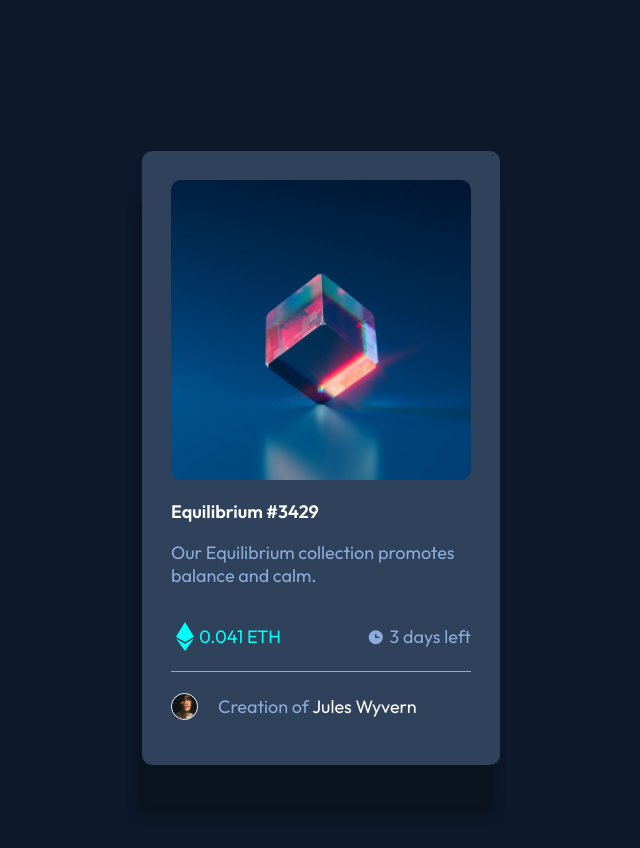
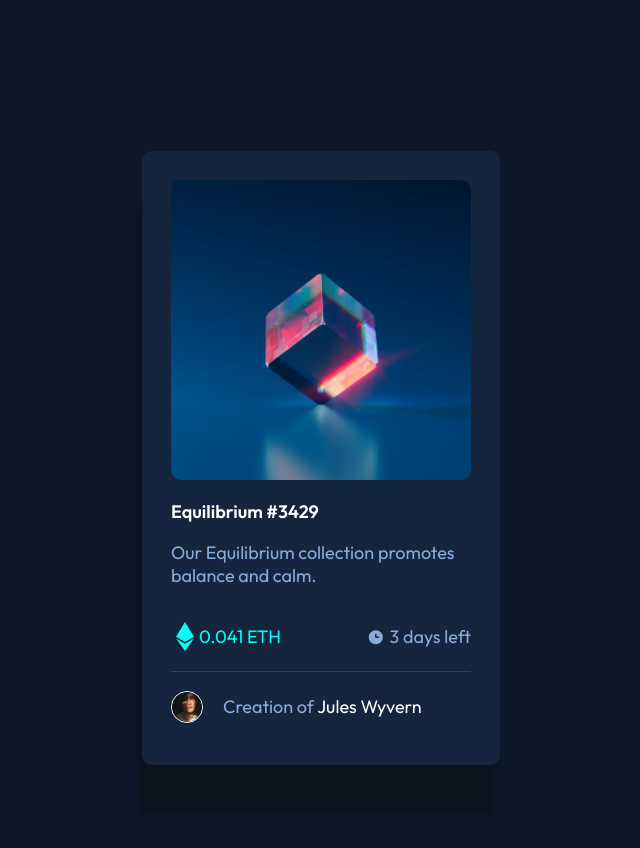
Before and after one commit to imranhossainemi/nft-preview-card, a plain HTML site: page index.html in a window 1280 px wide. Shown: the top 848 px of the page, without its empty margins (407-1047 px from the left). Drawn offline with Linux system fonts and the light colour scheme.

Commit message:
few design changes

```diff
--- a/index.html
+++ b/index.html
@@ -28,7 +28,7 @@
       width: 300px;
       height: auto;
       margin: 0 auto;
-      background-color: hsl(215,32%,27%);
+      background-color: hsl(216, 50%, 16%);
       padding: 2%;
       border-radius: 10px;
       box-shadow: -5px 50px 10px hsl(214, 49%, 8%);
@@ -98,7 +98,7 @@
       width: 100%;
       height: 1px;
       margin: 5px 0px;
-      background: hsl(215, 51%, 70%);
+      background: hsl(215, 32%, 27%);
     }
     .eth{
       display: flex;
@@ -110,7 +110,7 @@
       align-items: center;
     }
     .avatar>img{
-      width: 25px;
+      width: 30px;
       border: 1px solid hsl(0, 0%, 100%);
       border-radius: 50%;
     }
```
